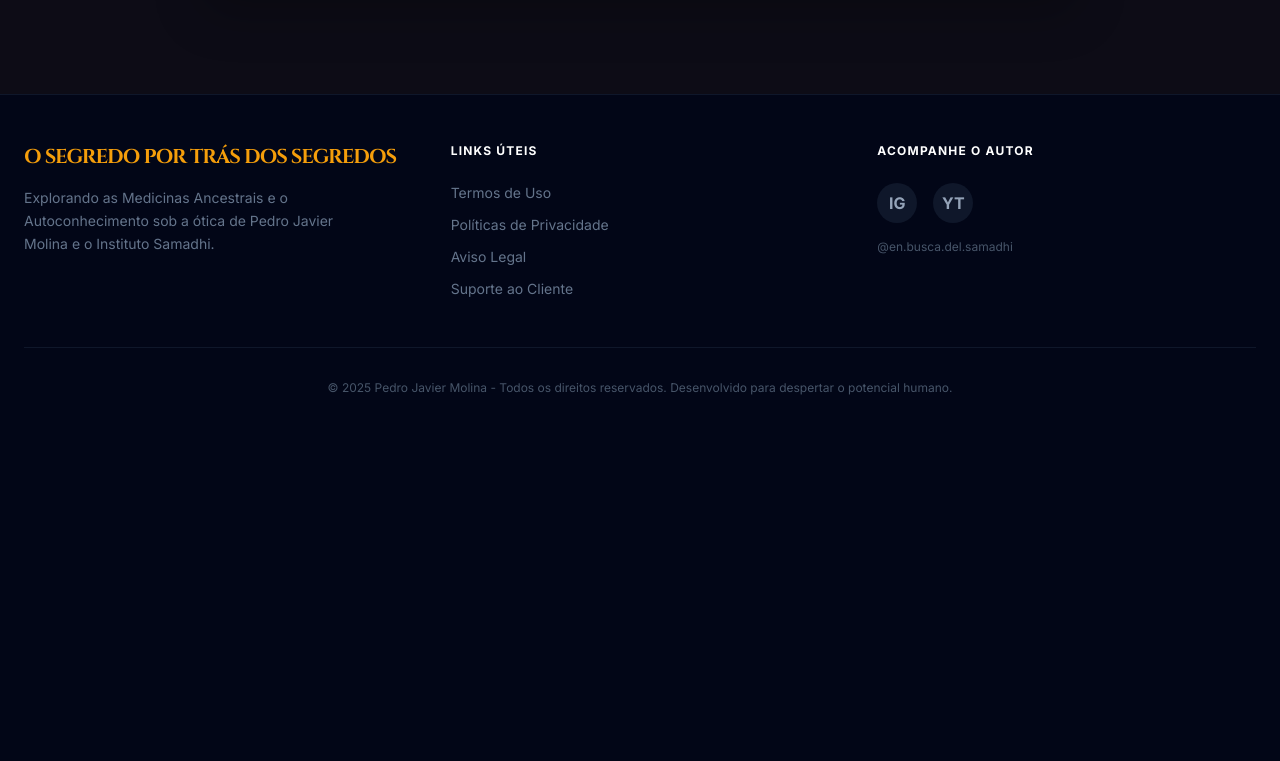
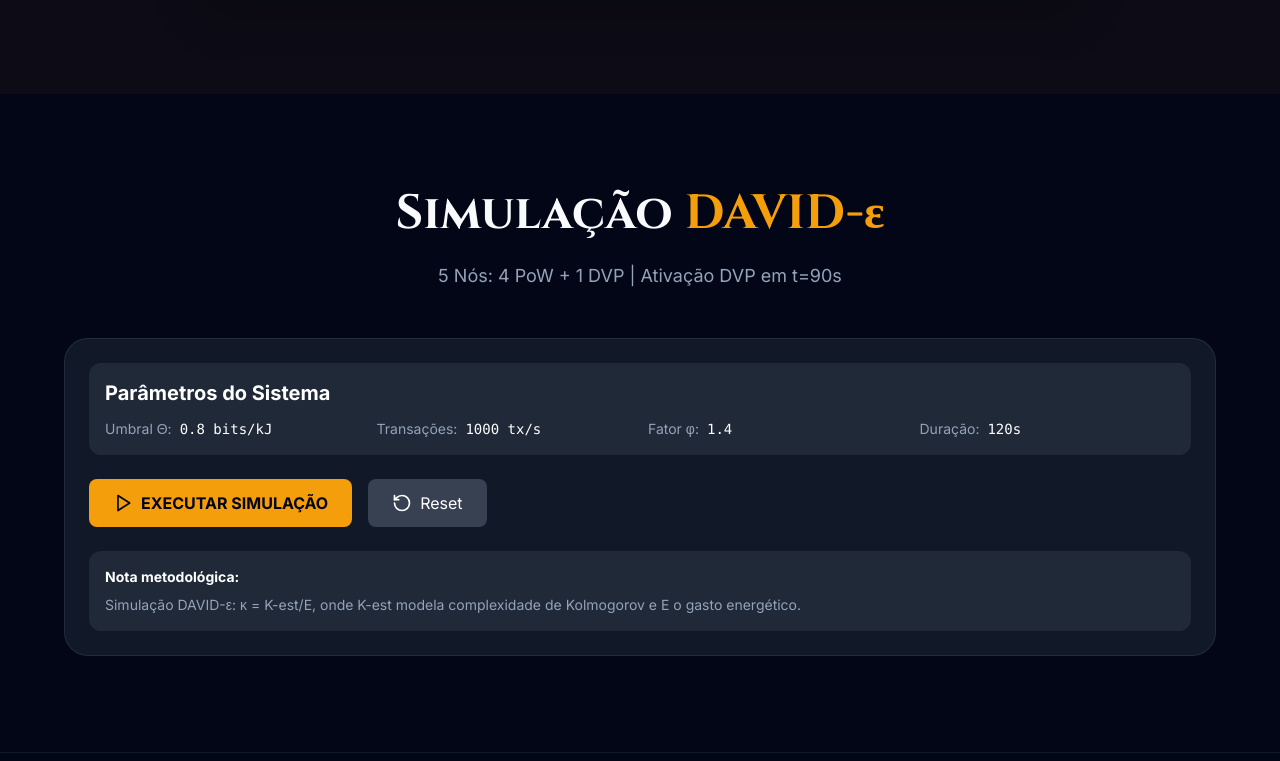
Before and after one commit to David-Epsilon/o-segredo-por-tras-dos-segredos, a React (Vite) app: page / in a window 1280 px wide. Shown: the part 8099-8860 px from the top of the page. Before the commit the page ends 8543 px from the top, so only its background shows below. Built offline with nearby package versions, Linux system fonts and the light colour scheme.

Commit message:
Add DAVID-epsilon simulation component

```diff
--- a/App.tsx
+++ b/App.tsx
@@ -14,6 +14,7 @@ import CTAFinal from './components/CTAFinal';
 import FAQ from './components/FAQ';
 import Footer from './components/Footer';
 import ExitPopup from './components/ExitPopup';
+import DavidEpsilonSimulation from './components/DavidSimulation';
 
 const App: React.FC = () => {
   const [showExitPopup, setShowExitPopup] = useState(false);
@@ -44,6 +45,7 @@ const App: React.FC = () => {
         <Guarantee />
         <FAQ />
         <CTAFinal />
+        <DavidEpsilonSimulation />
       </main>
       <Footer />
       {showExitPopup && <ExitPopup onClose={() => setShowExitPopup(false)} />}
--- /dev/null
+++ b/components/DavidSimulation.tsx
@@ -0,0 +1,183 @@
+import React, { useState } from 'react';
+import { LineChart, Line, XAxis, YAxis, CartesianGrid, Tooltip, Legend, ResponsiveContainer } from 'recharts';
+import { Play, RotateCcw } from 'lucide-react';
+
+const DavidEpsilonSimulation: React.FC = () => {
+  const [simData, setSimData] = useState<any[]>([]);
+  const [isRunning, setIsRunning] = useState(false);
+  const [finalMetrics, setFinalMetrics] = useState<any>(null);
+
+  const THETA = 0.800;
+  const PHI_POW = 1.4;
+
+  const calculateKest = (nodeType: string, transactions: number, time: number) => {
+    if (nodeType === 'pow') return 512 + (transactions * 0.1) - (time * 0.5);
+    return 3800 + (transactions * 0.05);
+  };
+
+  const calculateE = (nodeType: string, time: number, coherence: number) => {
+    if (nodeType === 'pow') {
+      const baseE = 126;
+      const coherencePenalty = coherence > THETA ? (coherence - THETA) * 50 : 0;
+      return baseE + coherencePenalty + (time * 0.01);
+    }
+    return 38 + (time * 0.005);
+  };
+
+  const calculateCoherence = (nodeType: string, kappa: number, time: number, dvpActive: boolean) => {
+    if (nodeType === 'pow') {
+      let baseC = 0.77 + (time * 0.0015);
+      if (dvpActive && time > 60) baseC += (time - 60) * 0.008;
+      if (kappa < 2.5) baseC += (2.5 - kappa) * 0.05;
+      return Math.min(baseC, 0.95);
+    }
+    return 0.12 + (time * 0.0001);
+  };
+
+
+  const runSimulation = () => {
+    setIsRunning(true);
+    const data: any[] = [];
+    let dvpActivated = false, orphanBlocks = 0, totalBlocks = 0;
+
+    for (let t = 0; t <= 120; t += 2) {
+      if (t >= 90) dvpActivated = true;
+      const pow = { Kest: calculateKest('pow', 1000, t), E: 0, kappa: 0, coherence: 0 };
+      const dvp = { Kest: calculateKest('dvp', 1000, t), E: 0, kappa: 0, coherence: 0 };
+
+      pow.coherence = calculateCoherence('pow', 3.0, t, dvpActivated);
+      pow.E = calculateE('pow', t, pow.coherence);
+      pow.kappa = pow.Kest / pow.E;
+      pow.coherence = calculateCoherence('pow', pow.kappa, t, dvpActivated);
+
+      dvp.E = calculateE('dvp', t, 0.12);
+      dvp.kappa = dvp.Kest / dvp.E;
+      dvp.coherence = calculateCoherence('dvp', dvp.kappa, t, dvpActivated);
+
+      if (t > 0 && t % 10 === 0) {
+        totalBlocks++;
+        if (pow.coherence > THETA && Math.random() < Math.min((pow.coherence - THETA) * 8, 0.98)) orphanBlocks++;
+      }
+
+      data.push({
+        time: t, kappa_pow: +pow.kappa.toFixed(2), kappa_dvp: +dvp.kappa.toFixed(2),
+        coherence_pow: +pow.coherence.toFixed(3), coherence_dvp: +dvp.coherence.toFixed(3), theta: THETA
+      });
+    }
+
+    setSimData(data);
+    const final = data[data.length - 1];
+    setFinalMetrics({
+      pow: { kappa: final.kappa_pow, coherence: final.coherence_pow, descohesion: final.coherence_pow > THETA },
+      dvp: { kappa: final.kappa_dvp, coherence: final.coherence_dvp, descohesion: final.coherence_dvp > THETA },
+      orphanRate: +(totalBlocks > 0 ? (orphanBlocks / totalBlocks) * 100 : 0).toFixed(1), totalBlocks, orphanBlocks
+    });
+    setIsRunning(false);
+  };
+
+  const reset = () => { setSimData([]); setFinalMetrics(null); };
+
+
+  return (
+    <section id="david-simulation" className="py-24 bg-slate-950">
+      <div className="container mx-auto px-6">
+        <div className="text-center mb-12">
+          <h2 className="font-cinzel text-3xl md:text-5xl font-bold mb-6">Simulação <span className="text-amber-500">DAVID-ε</span></h2>
+          <p className="text-slate-400 text-lg">5 Nós: 4 PoW + 1 DVP | Ativação DVP em t=90s</p>
+        </div>
+        <div className="max-w-6xl mx-auto bg-gray-900 p-6 rounded-3xl border border-slate-700/50">
+          <div className="mb-6 p-4 bg-gray-800 rounded-xl">
+            <h3 className="text-xl font-bold mb-3 text-white">Parâmetros do Sistema</h3>
+            <div className="grid grid-cols-2 md:grid-cols-4 gap-4 text-sm">
+              <div><span className="text-slate-400">Umbral Θ:</span><span className="ml-2 font-mono text-white">{THETA} bits/kJ</span></div>
+              <div><span className="text-slate-400">Transações:</span><span className="ml-2 font-mono text-white">1000 tx/s</span></div>
+              <div><span className="text-slate-400">Fator φ:</span><span className="ml-2 font-mono text-white">{PHI_POW}</span></div>
+              <div><span className="text-slate-400">Duração:</span><span className="ml-2 font-mono text-white">120s</span></div>
+            </div>
+          </div>
+          <div className="flex gap-4 mb-6">
+            <button onClick={runSimulation} disabled={isRunning} className="flex items-center gap-2 px-6 py-3 bg-amber-500 hover:bg-amber-400 disabled:bg-gray-600 text-slate-950 rounded-lg font-bold transition-all">
+              <Play size={20} />{isRunning ? 'Executando...' : 'EXECUTAR SIMULAÇÃO'}
+            </button>
+            <button onClick={reset} disabled={isRunning} className="flex items-center gap-2 px-6 py-3 bg-gray-700 hover:bg-gray-600 text-white rounded-lg transition-all">
+              <RotateCcw size={20} />Reset
+            </button>
+          </div>
+
+          {simData.length > 0 && (<>
+            <div className="mb-6">
+              <h3 className="text-xl font-bold mb-4 text-white">κ (Ratio de Compressão) - bits/kJ</h3>
+              <ResponsiveContainer width="100%" height={300}>
+                <LineChart data={simData}>
+                  <CartesianGrid strokeDasharray="3 3" stroke="#374151" />
+                  <XAxis dataKey="time" stroke="#9CA3AF" />
+                  <YAxis stroke="#9CA3AF" />
+                  <Tooltip contentStyle={{ backgroundColor: '#1F2937', border: 'none' }} />
+                  <Legend />
+                  <Line type="monotone" dataKey="kappa_pow" stroke="#ef4444" name="PoW κ" strokeWidth={2} dot={false} />
+                  <Line type="monotone" dataKey="kappa_dvp" stroke="#10b981" name="DVP κ" strokeWidth={2} dot={false} />
+                </LineChart>
+              </ResponsiveContainer>
+            </div>
+            <div className="mb-6">
+              <h3 className="text-xl font-bold mb-4 text-white">C(t) Coerência vs Umbral Θ</h3>
+              <ResponsiveContainer width="100%" height={300}>
+                <LineChart data={simData}>
+                  <CartesianGrid strokeDasharray="3 3" stroke="#374151" />
+                  <XAxis dataKey="time" stroke="#9CA3AF" />
+                  <YAxis domain={[0, 1]} stroke="#9CA3AF" />
+                  <Tooltip contentStyle={{ backgroundColor: '#1F2937', border: 'none' }} />
+                  <Legend />
+                  <Line type="monotone" dataKey="coherence_pow" stroke="#f59e0b" name="PoW C(t)" strokeWidth={2} dot={false} />
+                  <Line type="monotone" dataKey="coherence_dvp" stroke="#06b6d4" name="DVP C(t)" strokeWidth={2} dot={false} />
+                  <Line type="monotone" dataKey="theta" stroke="#dc2626" name="Umbral Θ" strokeWidth={2} strokeDasharray="5 5" dot={false} />
+                </LineChart>
+              </ResponsiveContainer>
+            </div>
+
+            {finalMetrics && (
+              <div className="p-6 bg-gray-800 rounded-xl">
+                <h3 className="text-2xl font-bold mb-4 text-amber-500">VEREDICTO EMPÍRICO</h3>
+                <div className="grid md:grid-cols-2 gap-6 mb-6">
+                  <div>
+                    <h4 className="text-lg font-bold mb-3 text-red-400">RED PoW (Final)</h4>
+                    <div className="space-y-2 text-sm font-mono text-white">
+                      <div>κ: {finalMetrics.pow.kappa} bits/kJ</div>
+                      <div>C(t): {finalMetrics.pow.coherence}</div>
+                      <div className={finalMetrics.pow.descohesion ? "text-red-500 font-bold" : "text-green-500"}>
+                        {finalMetrics.pow.descohesion ? '❌ DESCOHESÃO DETECTADA' : '✓ Coerente'}
+                      </div>
+                    </div>
+                  </div>
+                  <div>
+                    <h4 className="text-lg font-bold mb-3 text-green-400">RED DVP (Final)</h4>
+                    <div className="space-y-2 text-sm font-mono text-white">
+                      <div>κ: {finalMetrics.dvp.kappa} bits/kJ</div>
+                      <div>C(t): {finalMetrics.dvp.coherence}</div>
+                      <div className={finalMetrics.dvp.descohesion ? "text-red-500" : "text-green-500 font-bold"}>
+                        {finalMetrics.dvp.descohesion ? '❌ Descohesão' : '✓ COERÊNCIA MANTIDA'}
+                      </div>
+                    </div>
+                  </div>
+                </div>
+                <div className="p-4 bg-gray-900 rounded-lg">
+                  <h4 className="font-bold mb-2 text-white">Blocos Órfãos (Forks)</h4>
+                  <div className="text-sm font-mono text-slate-300">
+                    <div>Total: {finalMetrics.totalBlocks} | Órfãos: {finalMetrics.orphanBlocks}</div>
+                    <div className="text-xl font-bold mt-2 text-amber-500">Taxa: {finalMetrics.orphanRate}%</div>
+                  </div>
+                </div>
+              </div>
+            )}
+          </>)}
+          <div className="mt-6 p-4 bg-gray-800 rounded-xl text-sm text-slate-400">
+            <p className="font-bold mb-2 text-white">Nota metodológica:</p>
+            <p>Simulação DAVID-ε: κ = K-est/E, onde K-est modela complexidade de Kolmogorov e E o gasto energético.</p>
+          </div>
+        </div>
+      </div>
+    </section>
+  );
+};
+
+export default DavidEpsilonSimulation;
--- a/package.json
+++ b/package.json
@@ -11,8 +11,10 @@
     "deploy": "gh-pages -d dist --dotfiles"
   },
   "dependencies": {
+    "lucide-react": "^0.468.0",
     "react": "^19.2.3",
-    "react-dom": "^19.2.3"
+    "react-dom": "^19.2.3",
+    "recharts": "^2.15.3"
   },
   "devDependencies": {
     "@types/node": "^22.14.0",
```
